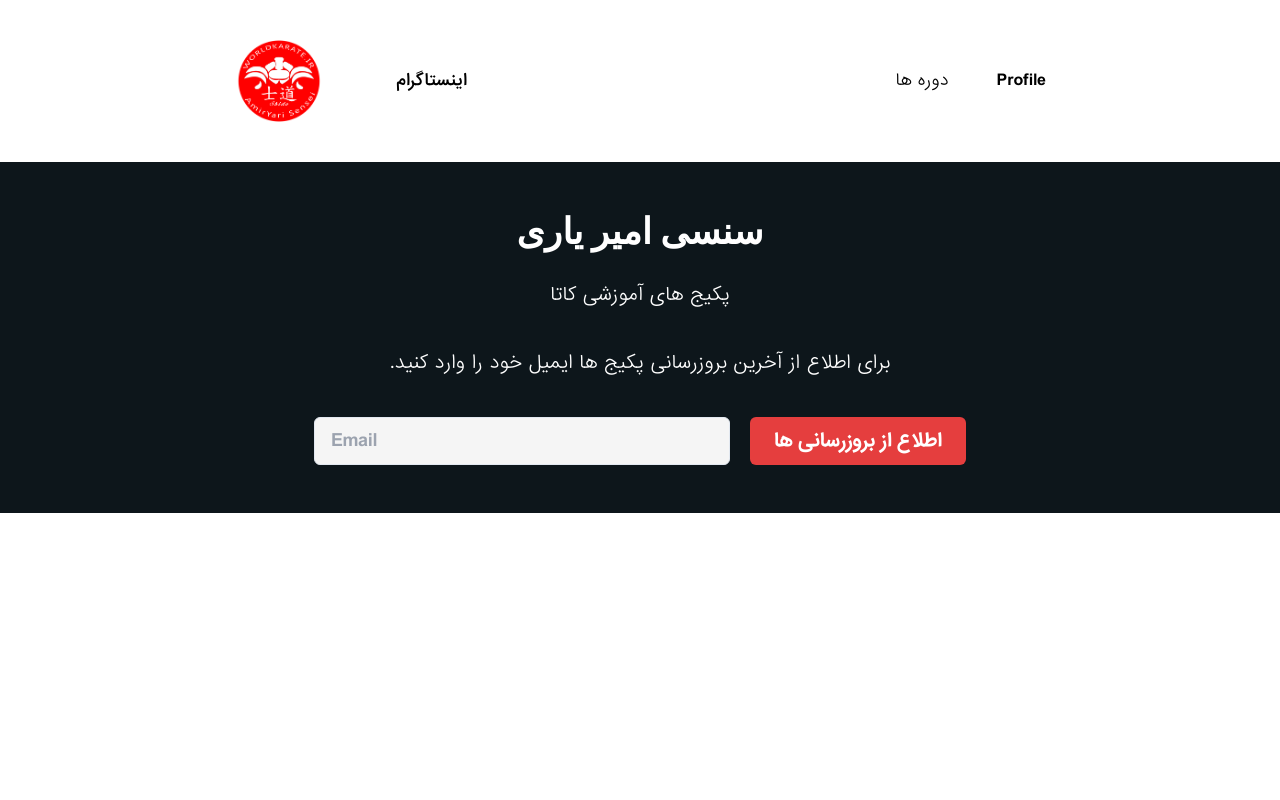
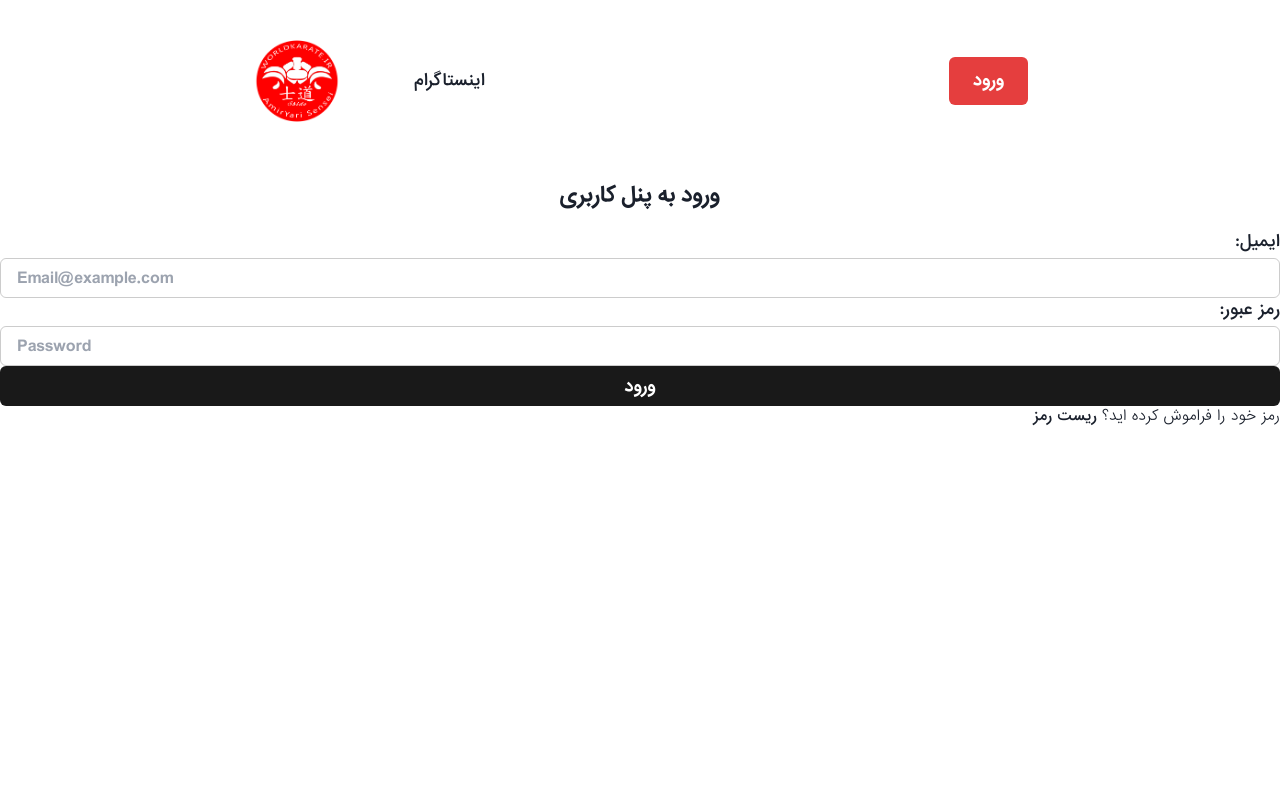
Before and after one commit to unityali99/worldkarate-courses, a Next.js app: page /auth/login in a window 1280 px wide. Before the commit this address had no page. Shown: the top 800 px of the page. Built offline with nearby package versions, Linux system fonts and the light colour scheme.

Commit message:
Created the login page. Refactored and divided form components

```diff
--- /dev/null
+++ b/src/app/auth/login/page.tsx
@@ -0,0 +1,24 @@
+import FormButton from "@/components/Form/FormButton";
+import FormFooter from "@/components/Form/FormFooter";
+import FormInput from "@/components/Form/FormInput";
+import FormContainer from "@/layouts/FormContainer";
+import { Text } from "@chakra-ui/react";
+import React from "react";
+
+function LoginPage() {
+  return (
+    <FormContainer>
+      <Text className="font-bold text-xl my-5">ورود به پنل کاربری</Text>
+      <FormInput label="ایمیل:" placeholder="Email@example.com" />
+      <FormInput label="رمز عبور:" placeholder="Password" />
+      <FormButton text="ورود" />
+      <FormFooter
+        text="رمز خود را فراموش کرده اید؟"
+        linkText="ریست رمز"
+        href="/forget-password"
+      />
+    </FormContainer>
+  );
+}
+
+export default LoginPage;
--- a/src/app/layout.tsx
+++ b/src/app/layout.tsx
@@ -2,7 +2,7 @@ import type { Metadata } from "next";
 import { Inter } from "next/font/google";
 import "./globals.css";
 import Navbar from "@/components/Navbar";
-import Providers from "@/components/Providers";
+import Providers from "@/layouts/Providers";
 import localFont from "next/font/local";
 
 const inter = Inter({ subsets: ["latin"] });
--- a/src/app/page.tsx
+++ b/src/app/page.tsx
@@ -1,30 +1,35 @@
-import { Button, Flex, Heading, Text, VStack } from "@chakra-ui/react";
-import Image from "next/image";
+import CourseCard from "@/components/CourseCard";
+import NewsLetterForm from "@/components/Form/NewsLetterForm";
+import { Box, Flex, Heading, Text } from "@chakra-ui/react";
 
 export default function Home() {
   return (
-    <main className="space-y-14 px-4 md:px-0 my-12">
-      <Flex className="flex-col md:flex-row justify-center items-center space-y-12 md:space-x-5">
-        <Image
-          alt="Golden Package"
-          src={"/Kiyuna.webp"}
-          width={500}
-          height={500}
-          quality={100}
-          className="sm:w-9/12 md:w-5/12 lg:w-3/12 rounded-lg"
-        />
-        <VStack dir="rtl" alignItems={"start"} className="space-y-8 md:w-4/12">
-          <Heading>
+    <main className="space-y-14 px-4 md:px-0 my-12 flex flex-col items-center">
+      <Box className="bg-heading text-white text-center py-12 font-bold text-lg px-4 w-full">
+        <Heading>سنسی امیر یاری</Heading>
+        <Text className="mt-7 mb-10 font-light">پکیج های آموزشی کاتا</Text>
+        <Text className="mt-7 mb-10 font-light" dir="rtl">
+          {"برای اطلاع از آخرین بروزرسانی پکیج ها ایمیل خود را وارد کنید."}
+        </Text>
+        <Flex
+          alignItems={"center"}
+          justify={"center"}
+          className="space-y-3 md:space-x-5 md:space-y-0 flex-col md:flex-row"
+        >
+          <NewsLetterForm />
+        </Flex>
+      </Box>
+      <CourseCard
+        description="آموزش کامل 10 کاتای پیشرفته و مسابقه ای از شیتوریو، گوجوریو و رووی ریو"
+        imageAlt="Golden Package"
+        imageSrc="/Kiyuna.webp"
+        title={
+          <>
             پکیج <Text className="text-yellow-500 inline">طلایی</Text> 10 کاتای
             پیشرفته
-          </Heading>
-          <Text>
-            آموزش کامل 10 کاتای پیشرفته و مسابقه ای از شیتوریو، گوجوریو و رووی
-            ریو
-          </Text>
-          <Button colorScheme="red">مشاهده پکیج</Button>
-        </VStack>
-      </Flex>
+          </>
+        }
+      />
     </main>
   );
 }
--- /dev/null
+++ b/src/components/CourseCard.tsx
@@ -0,0 +1,35 @@
+import { Button, Flex, Heading, Text, VStack } from "@chakra-ui/react";
+import Image from "next/image";
+import React, { ReactNode } from "react";
+
+function CourseCard({
+  imageAlt,
+  imageSrc,
+  title,
+  description,
+}: {
+  imageAlt: string;
+  imageSrc: string;
+  title: ReactNode;
+  description: string;
+}) {
+  return (
+    <Flex className="flex-col md:flex-row justify-center items-stretch space-y-12 md:space-x-5">
+      <Image
+        alt={imageAlt}
+        src={imageSrc}
+        width={500}
+        height={500}
+        quality={100}
+        className="sm:w-9/12 md:w-5/12 lg:w-5/12 rounded-lg"
+      />
+      <VStack dir="rtl" alignItems={"start"} className="md:w-4/12 space-y-7">
+        <Heading>{title}</Heading>
+        <Text>{description}</Text>
+        <Button colorScheme="red">مشاهده پکیج</Button>
+      </VStack>
+    </Flex>
+  );
+}
+
+export default CourseCard;
--- /dev/null
+++ b/src/components/Form/FormButton.tsx
@@ -0,0 +1,17 @@
+import { Button } from "@chakra-ui/react";
+import React from "react";
+
+function FormButton({ text }: { text: string }) {
+  return (
+    <Button
+      _hover={{ backgroundColor: "rgba(0,0,0,1)" }}
+      bgColor={"rgba(0,0,0,0.9)"}
+      w={"100%"}
+      textColor={"white"}
+    >
+      {text}
+    </Button>
+  );
+}
+
+export default FormButton;
--- /dev/null
+++ b/src/components/Form/FormFooter.tsx
@@ -0,0 +1,23 @@
+import { Text } from "@chakra-ui/react";
+import Link from "next/link";
+
+function FormFooter({
+  text,
+  linkText,
+  href,
+}: {
+  text: string;
+  linkText: string;
+  href: string;
+}) {
+  return (
+    <Text className="text-start text-sm font-light" dir="rtl">
+      {text}{" "}
+      <Link href={href} className="inline-block hover:underline font-medium">
+        {linkText}
+      </Link>
+    </Text>
+  );
+}
+
+export default FormFooter;
--- /dev/null
+++ b/src/components/Form/FormInput.tsx
@@ -0,0 +1,25 @@
+import { Box, Input, Text } from "@chakra-ui/react";
+import React from "react";
+
+function FormInput({
+  label,
+  placeholder,
+}: {
+  label: string;
+  placeholder: string;
+}) {
+  return (
+    <Box className="space-y-1">
+      <Text className="text-start">{label}</Text>
+      <Input
+        borderColor={"rgba(0,0,0,0.2)"}
+        placeholder={placeholder}
+        focusBorderColor={"black"}
+        dir="ltr"
+        size="md"
+      />
+    </Box>
+  );
+}
+
+export default FormInput;
--- a/src/components/Navbar.tsx
+++ b/src/components/Navbar.tsx
@@ -1,15 +1,13 @@
-import { Box, Flex, Heading, HStack, Text } from "@chakra-ui/react";
+import { Button, Flex, HStack } from "@chakra-ui/react";
 import Image from "next/image";
 import Link from "next/link";
 import React from "react";
-import BurgerMenu from "./BurgerMenu";
-import NewsLetterForm from "./NewsLetterForm";
 
 function Navbar() {
   return (
-    <React.Fragment>
     <Flex className="py-10 justify-between md:justify-around items-center px-5">
       <HStack className="space-x-0 md:space-x-16">
+        <Link href={"/"}>
           <Image
             priority
             alt="Logo"
@@ -18,11 +16,12 @@ function Navbar() {
             height={90}
             src={"/logo.webp"}
           />
+        </Link>
         <Link className="hidden md:block hover:underline" href={"#"}>
           اینستاگرام
         </Link>
       </HStack>
-        <HStack
+      {/* <HStack
           className="space-x-0 md:space-x-10"
           display={{ base: "none", md: "flex" }}
         >
@@ -30,26 +29,16 @@ function Navbar() {
             دوره ها
           </Link>
           <Text>Profile</Text>
-        </HStack>
-        <Box className="md:hidden">
+        </HStack> */}
+      <Link href={"/auth/login"}>
+        <Button colorScheme="red" p={6}>
+          ورود
+        </Button>
+      </Link>
+      {/* <Box className="md:hidden">
           <BurgerMenu />
-        </Box>
+        </Box> */}
     </Flex>
-      <Box className="bg-heading text-white text-center py-12 font-bold text-lg px-4">
-        <Heading>سنسی امیر یاری</Heading>
-        <Text className="mt-7 mb-10 font-light">پکیج های آموزشی کاتا</Text>
-        <Text className="mt-7 mb-10 font-light" dir="rtl">
-          {"برای اطلاع از آخرین بروزرسانی پکیج ها ایمیل خود را وارد کنید."}
-        </Text>
-        <Flex
-          alignItems={"center"}
-          justify={"center"}
-          className="space-y-3 md:space-x-5 md:space-y-0 flex-col md:flex-row"
-        >
-          <NewsLetterForm />
-        </Flex>
-      </Box>
-    </React.Fragment>
   );
 }
 
--- /dev/null
+++ b/src/layouts/FormContainer.tsx
@@ -0,0 +1,15 @@
+import { Box } from "@chakra-ui/react";
+import { ReactNode } from "react";
+
+function FormContainer({ children }: { children: ReactNode }) {
+  return (
+    <Box
+      className="mx-auto w-full md:w-7/12 p-10 text-center border border-black border-opacity-20 rounded-lg"
+      dir="rtl"
+    >
+      <Box className="xl:mx-48 2xl:mx-80 space-y-6">{children}</Box>
+    </Box>
+  );
+}
+
+export default FormContainer;
```
Also changed, not shown: src/components/Form/NewsLetterForm.tsx (renamed from src/components/NewsLetterForm.tsx), src/layouts/Providers.tsx (renamed from src/components/Providers.tsx). Lines whose indentation alone changed are shown as unchanged.
